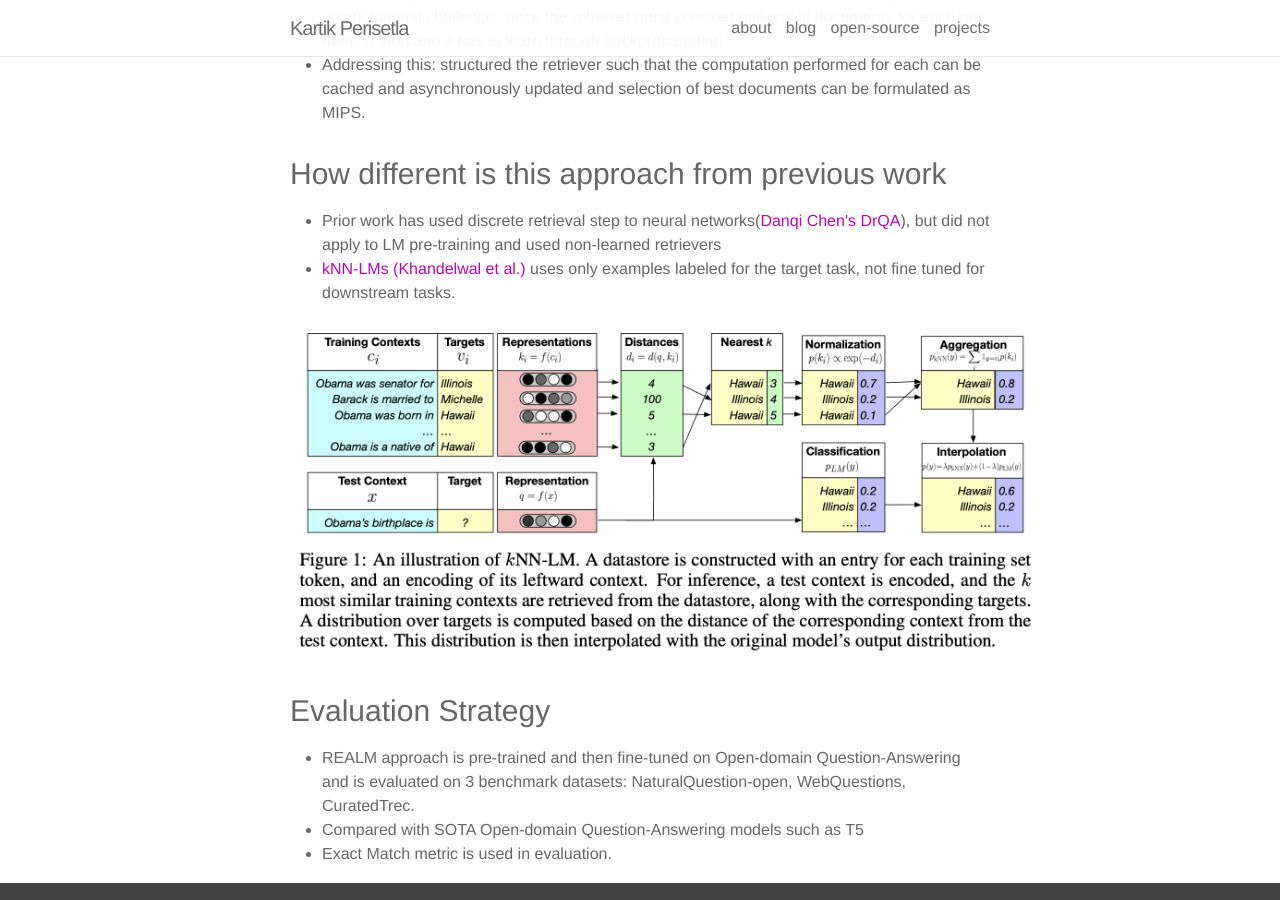
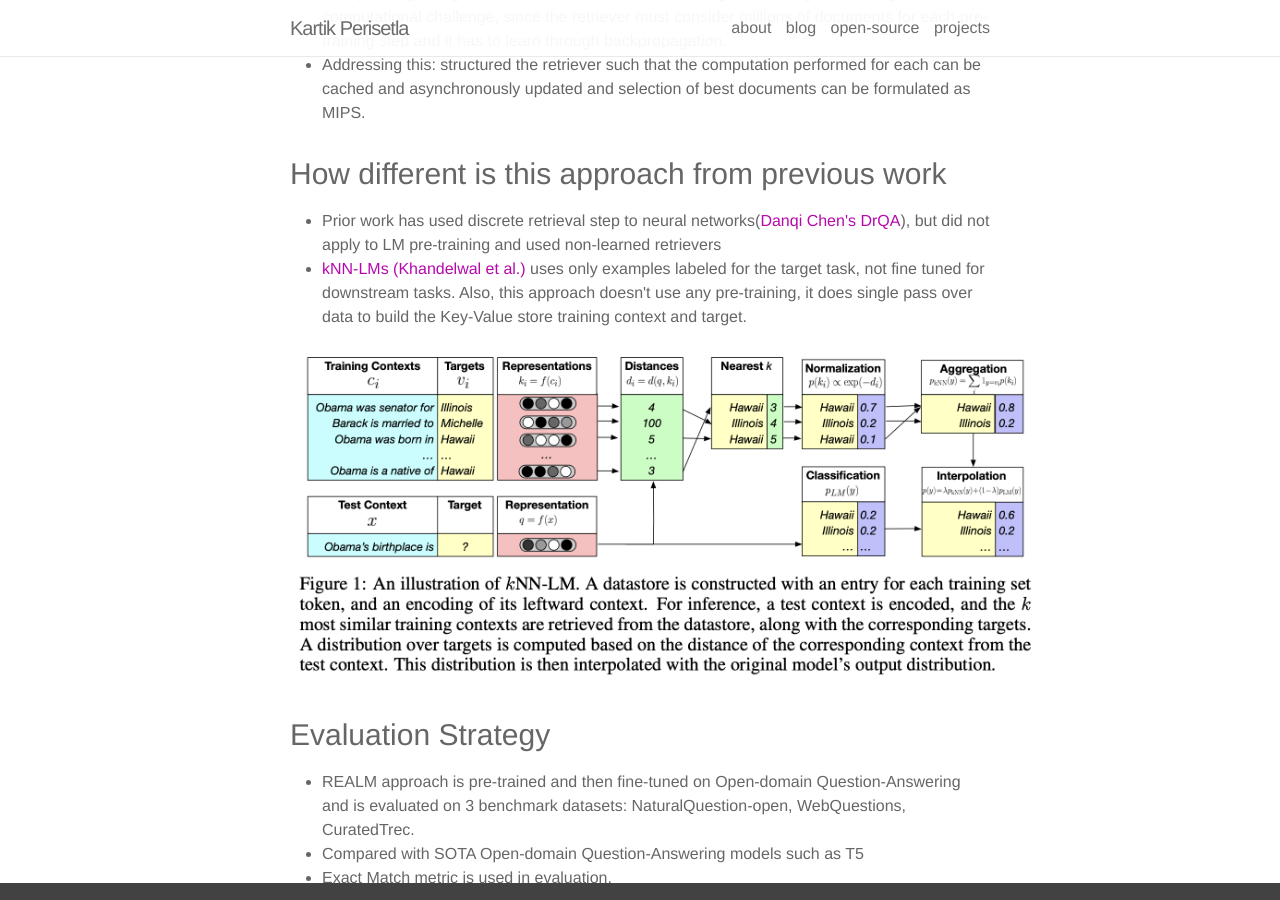
Before and after one commit to kartikperisetla/kartikperisetla.github.io, a Jekyll site: the page built from _posts/2021-02-10-retrieval-augmented-language-model-pre-training.markdown, in a window 1280 px wide and 900 px high, scrolled down 2033 px. Built offline with Jekyll 4.4.1, drawn with Linux system fonts in a browser that asks for light colours; nearby versions of some CDN libraries; some of the changed text lies outside the part shown.

Commit message:
Update 2021-02-10-retrieval-augmented-language-model-pre-training.markdown

```diff
--- a/_posts/2021-02-10-retrieval-augmented-language-model-pre-training.markdown
+++ b/_posts/2021-02-10-retrieval-augmented-language-model-pre-training.markdown
@@ -21,7 +21,6 @@ comments: true
 
 <p align="justify">
     This post will walk through paper <a href="https://arxiv.org/abs/2002.08909">REALM: Retrieval-Augmented Language Model Pre-Training</a> by Google Research
-</a>
 </p>
 <h3>TL;DR</h3>
 <p align="justify">
@@ -83,7 +82,7 @@ comments: true
         Prior work has used discrete retrieval step to neural networks(<a href="https://arxiv.org/pdf/1704.00051.pdf">Danqi Chen's DrQA</a>), but did not apply to LM pre-training and used non-learned retrievers
     </li>
     <li>
-        <a href="https://arxiv.org/pdf/1911.00172.pdf">kNN-LMs (Khandelwal et al.)</a> uses only examples labeled for the target task, not fine tuned for downstream tasks.
+        <a href="https://arxiv.org/pdf/1911.00172.pdf">kNN-LMs (Khandelwal et al.)</a> uses only examples labeled for the target task, not fine tuned for downstream tasks. Also, this approach doesn't use any pre-training, it does single pass over data to build the Key-Value store training context and target.
     </li>
 </ul>
 <img class="center" width="750px" src="{{ site.baseurl }}/assets/img/blog/knn_lm.png"/><br/>
@@ -126,12 +125,12 @@ Model architecture is presented in the form of two components: a Neural Knowledg
 <p align="justify">
 The retriever is defined using a dense inner product model:
 </p>
-<img class="center" width="350px" src="{{ site.baseurl }}/assets/img/blog/dense_inner_product_model.png"/><br/>
+<img class="center" width="450px" src="{{ site.baseurl }}/assets/img/blog/dense_inner_product_model.png"/><br/>
 
 <p align="justify">
 The relevance score f(x,z) between x and z is defined as inner product of the vector embeddings. The retrieval distribution is the softmax over all relevance scores.
 </p>
-<img class="center" width="350px" src="{{ site.baseurl }}/assets/img/blog/knowledge_retriever.png"/><br/>
+<img class="center" width="850px" src="{{ site.baseurl }}/assets/img/blog/knowledge_retriever.png"/><br/>
 
 <h3>Knowledge Augmented Encoder</h3>
 <p align="justify">
```
